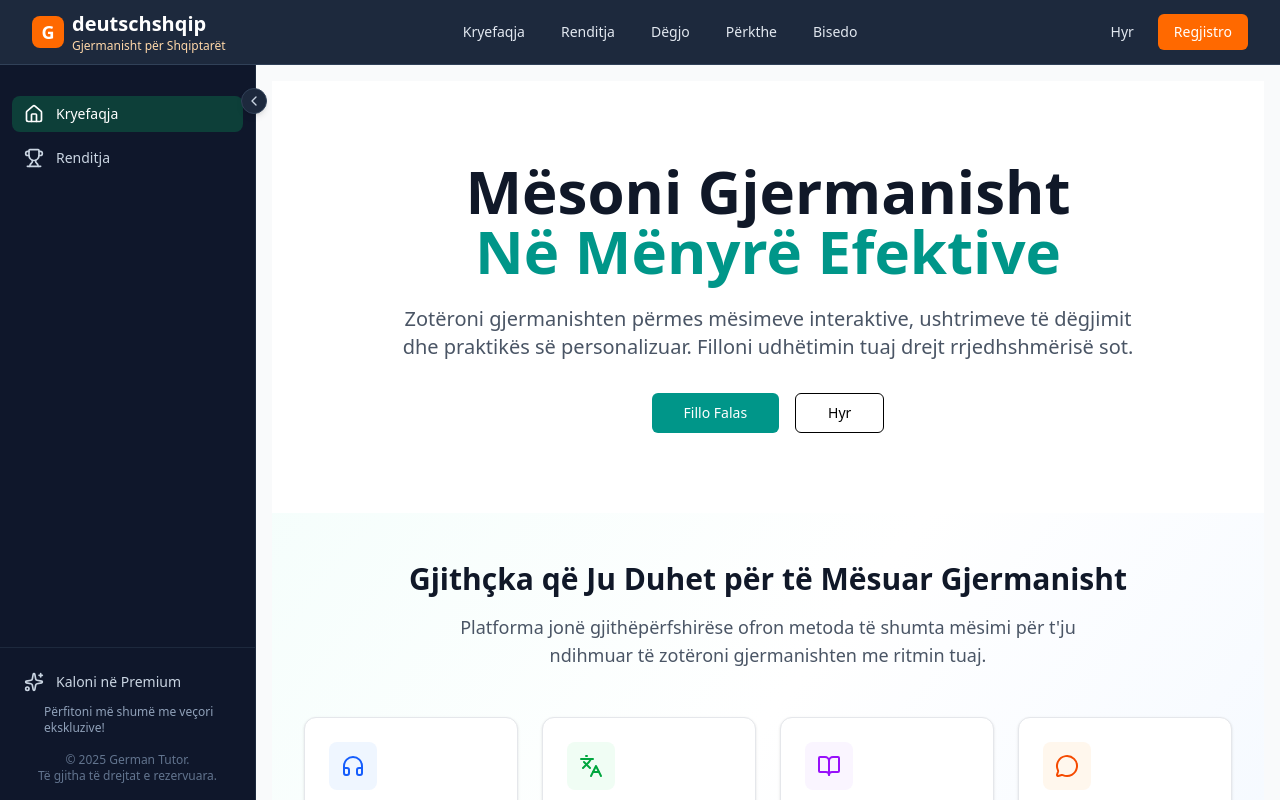
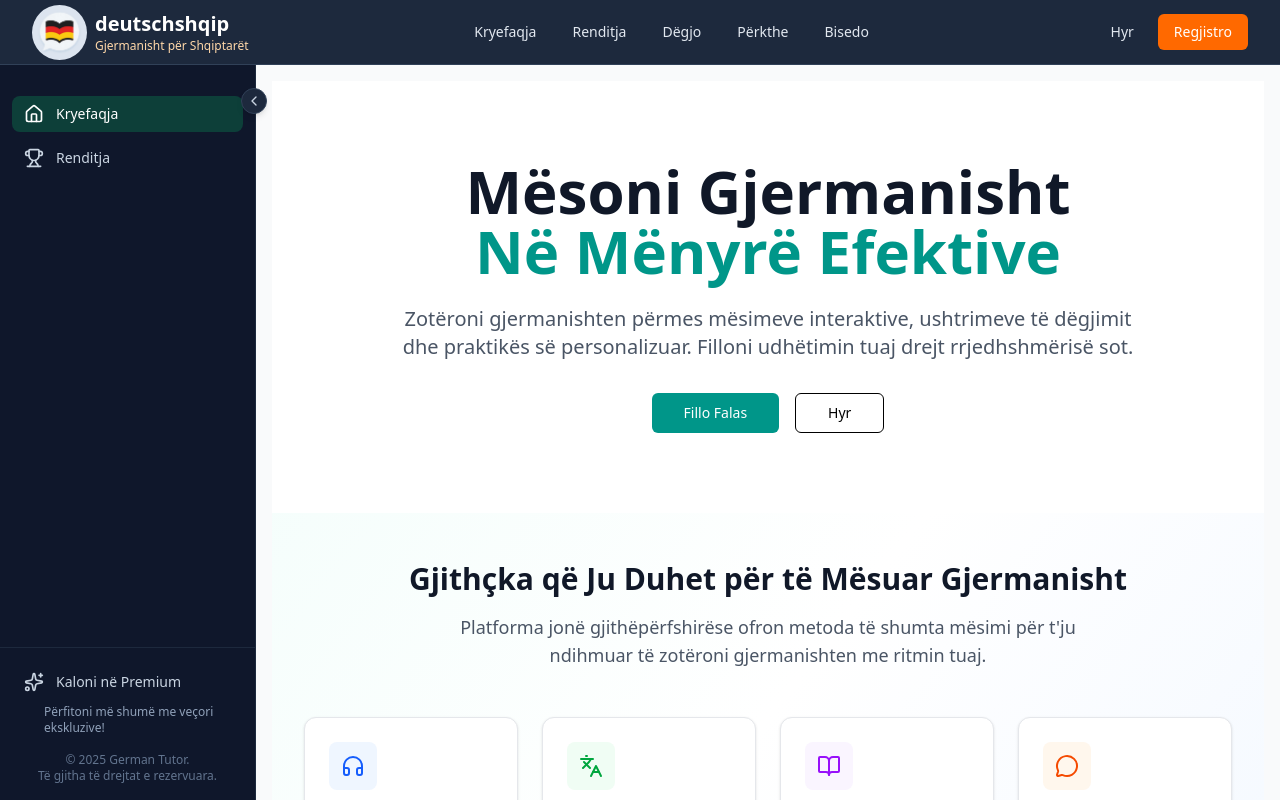
Before and after one commit to ledionnezirii/germanmaster, a React (Vite) app in the folder client/: page / in a window 1280 px wide. Shown: the top 800 px of the page. Built offline with nearby package versions, Linux system fonts and the light colour scheme.

Commit message:
Image TestLogo Added

```diff
--- a/client/src/components/Navbar.jsx
+++ b/client/src/components/Navbar.jsx
@@ -5,6 +5,7 @@ import { Link, useNavigate } from "react-router-dom"
 import { useAuth } from "../context/AuthContext"
 import { useSidebar } from "../context/SidebarContext"
 import { Menu, User, LogOut, ChevronDown } from "lucide-react"
+import logoImage from "../images/logoIMG.jpeg"
 
 const Navbar = () => {
   const { user, logout, isAuthenticated } = useAuth()
@@ -99,8 +100,14 @@ const Navbar = () => {
               <span className="sr-only">Toggle sidebar</span>
             </Button>
             <Link to="/" className="flex items-center space-x-2 group">
-              <div className="w-8 h-8 bg-orange-500 rounded-lg flex items-center justify-center group-hover:bg-orange-600 transition-colors">
-                <span className="text-white font-bold text-lg">G</span>
+              <div className="flex items-center justify-center group-hover:bg-orange-900 rounded-4xl transition-colors">
+                {/* <span className="text-white font-bold text-lg">G</span> */}
+                <img
+                src={logoImage}
+                width={55}
+                height={55}
+                className="rounded-4xl cursor-pointer"
+                alt="logo" />
               </div>
               <div className="flex flex-col items-start">
                 <span className="text-xl font-bold text-white group-hover:text-orange-300 transition-colors">
```
Also changed, not shown: client/src/images/logo.jpeg (added), client/src/images/logoIMG.jpeg (added).
